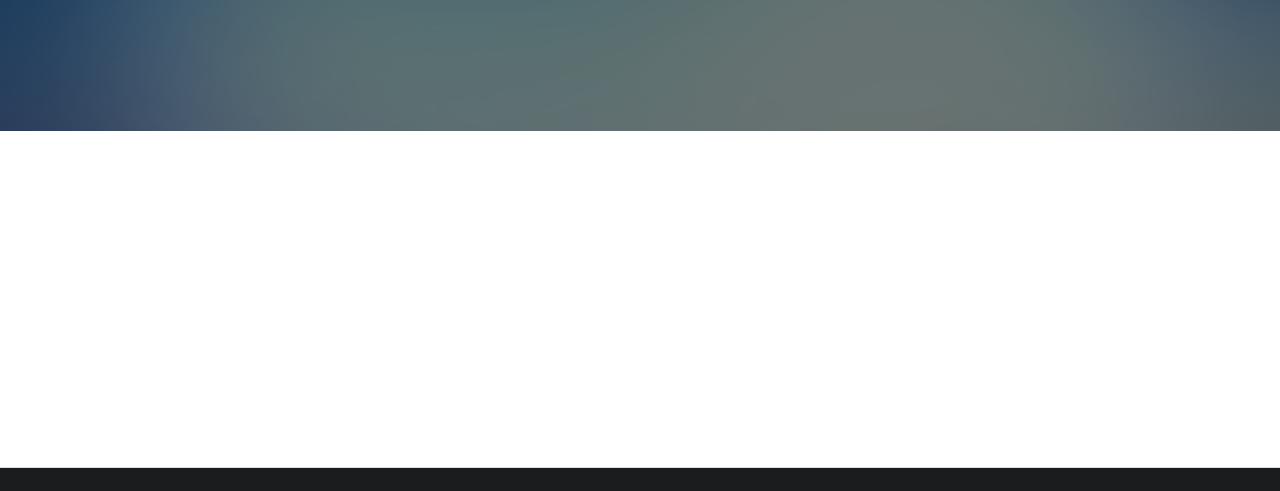
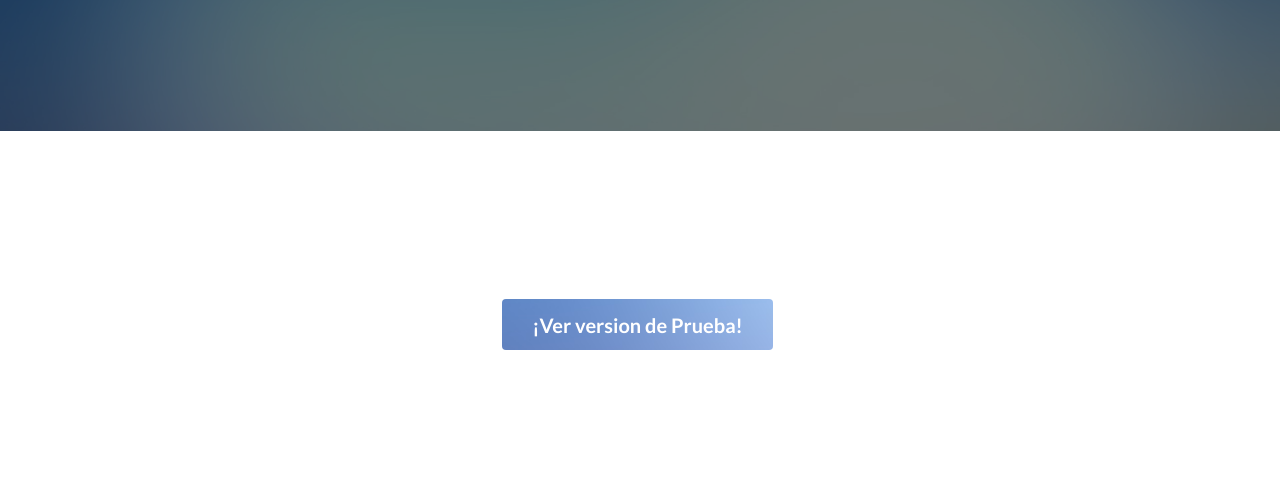
Before and after one commit to l3eto/StudiesC29, a plain HTML site: page studies/book/index.html in a window 1280 px wide. Shown: the part 309-800 px from the top of the page. Drawn offline with Linux system fonts and the light colour scheme; files whose address does not match are found by name.

Commit message:
old version

```diff
--- a/css/studies.css
+++ b/css/studies.css
@@ -5,3 +5,7 @@
 #mainPage .masthead .container {
   padding: 0rem 0em;
 }
+
+.ui.vertical.stripe.intro.segment{
+  padding: 2em 0px;
+}
--- a/studies/book/index.html
+++ b/studies/book/index.html
@@ -87,14 +87,15 @@
         <div class="ui vertical stripe intro segment">
           <div class="ui stackable very relaxed center aligned grid container">
             <div class="row">
-              <div class="twelve wide column">
-
-
-
+              <div class="one column grid">
+                <div class="column">
+                  <a href="read" class="ui huge primary button">¡Ver version de Prueba!</a>
+                </div>
               </div>
             </div>
           </div>
         </div>
+      </div>
 
         <!-- FOOTER -->
         <div class="ui inverted very padded vertical footer segment">
```
